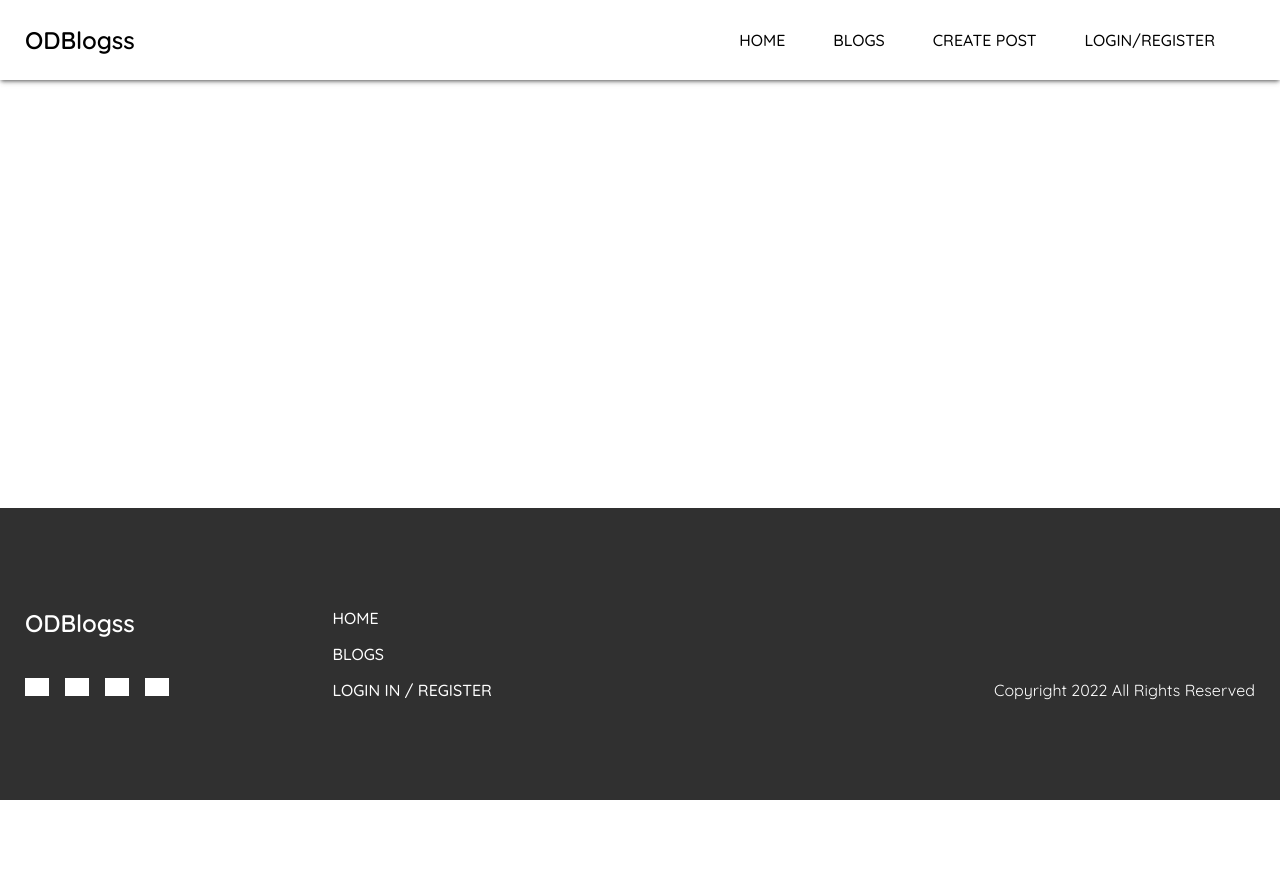
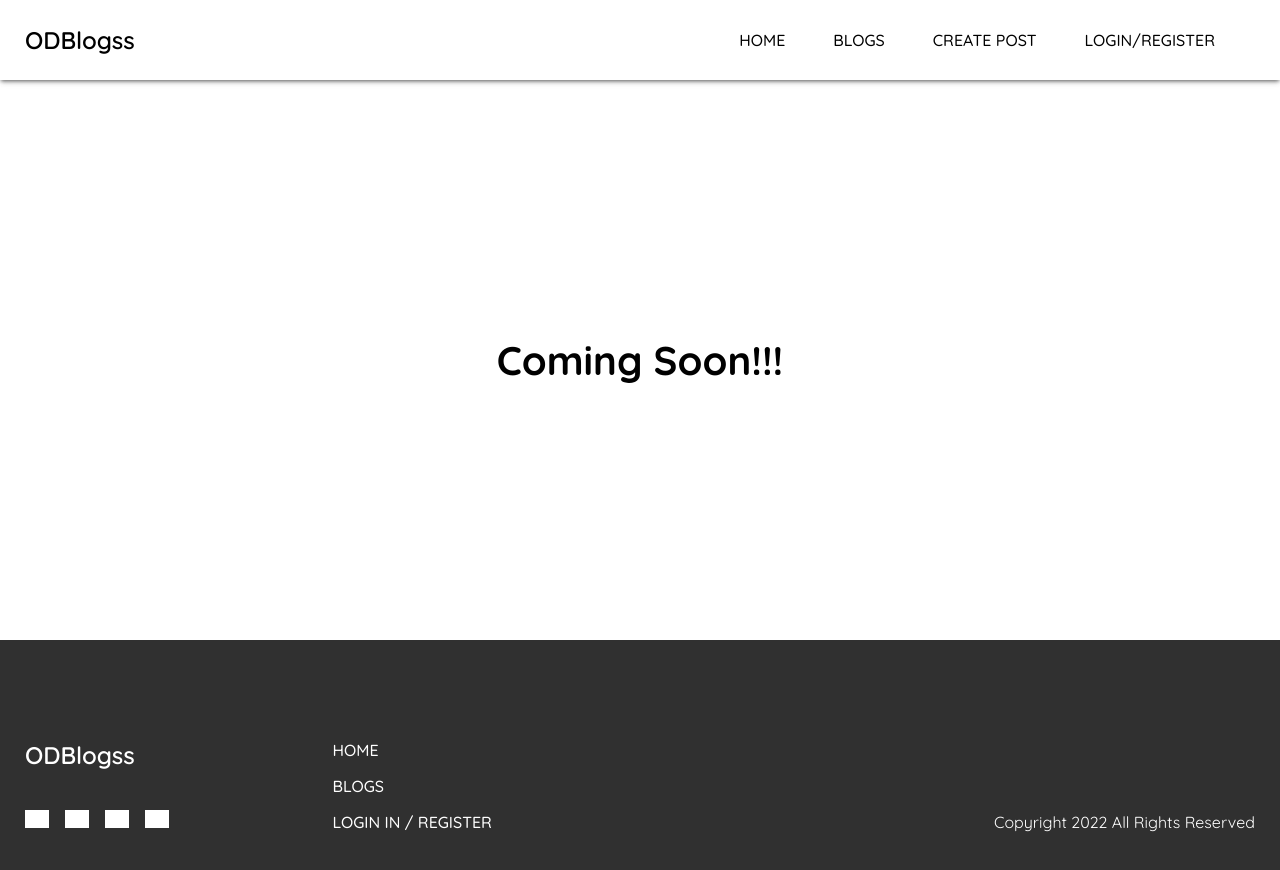
Before and after one commit to odb23/blogss-Vue, a Vue app: page /admin in a window 1280 px wide. Shown: the top 870 px of the page. Before the commit the page ends 800 px from the top, so only its background shows below. Built offline with nearby package versions, Linux system fonts and the light colour scheme; no server answers; grey boxes are pictures that could not be loaded.

Commit message:
added admin view

```diff
--- a/src/views/AdminView.vue
+++ b/src/views/AdminView.vue
@@ -1,11 +1,87 @@
 <template >
     <div>
-
+        <h1>Coming Soon!!!</h1>
     </div>
+    <!-- <div class="admin">
+    <div class="container">
+      <h2>Administration</h2>
+      <div class="admin-info">
+        <h2>Add Admin</h2>
+        <div class="input">
+          <input placeholder="Enter user email to make them an admin" type="text" id="addAdmins" v-model="adminEmail" />
+        </div>
+        <span>{{ this.functionMsg }}</span>
+        <button @click="addAdmin" class="button">Submit</button>
+      </div>
+    </div>
+  </div> -->
 </template>
 <script setup>
 
 </script>
 <style lang="scss" scoped>
+div {
+    height: 70vh;
+    width: 100%;
+    display: flex;
+    justify-content: center;
+    align-items: center;
 
+    h1 {
+        font-size: 16px;
+
+        @media (min-width: 900px) {
+            font-size: 40px;
+        }
+    }
+}
+
+// .admin {
+//   .container {
+//     max-width: 1000px;
+//     padding: 60px 25px;
+//     h2 {
+//       text-align: center;
+//       margin-bottom: 16px;
+//       font-weight: 300;
+//       font-size: 32px;
+//     }
+//     .admin-info {
+//       border-radius: 8px;
+//       box-shadow: 0 4px 6px -1px rgba(0, 0, 0, 0.1), 0 2px 4px -1px rgba(0, 0, 0, 0.06);
+//       padding: 32px;
+//       background-color: #f1f1f1;
+//       display: flex;
+//       flex-direction: column;
+//       max-width: 600px;
+//       margin: 32px auto;
+//       span {
+//         font-size: 14px;
+//       }
+//       .input {
+//         margin: 16px 0;
+//         label {
+//           font-size: 14px;
+//           display: block;
+//           padding-bottom: 6px;
+//         }
+//         input {
+//           width: 100%;
+//           border: none;
+//           background-color: #f2f7f6;
+//           padding: 8px;
+//           height: 50px;
+//           @media (min-width: 900px) {
+//           }
+//           &:focus {
+//             outline: none;
+//           }
+//         }
+//       }
+//       button {
+//         align-self: center;
+//       }
+//     }
+//   }
+// }
 </style>
```
